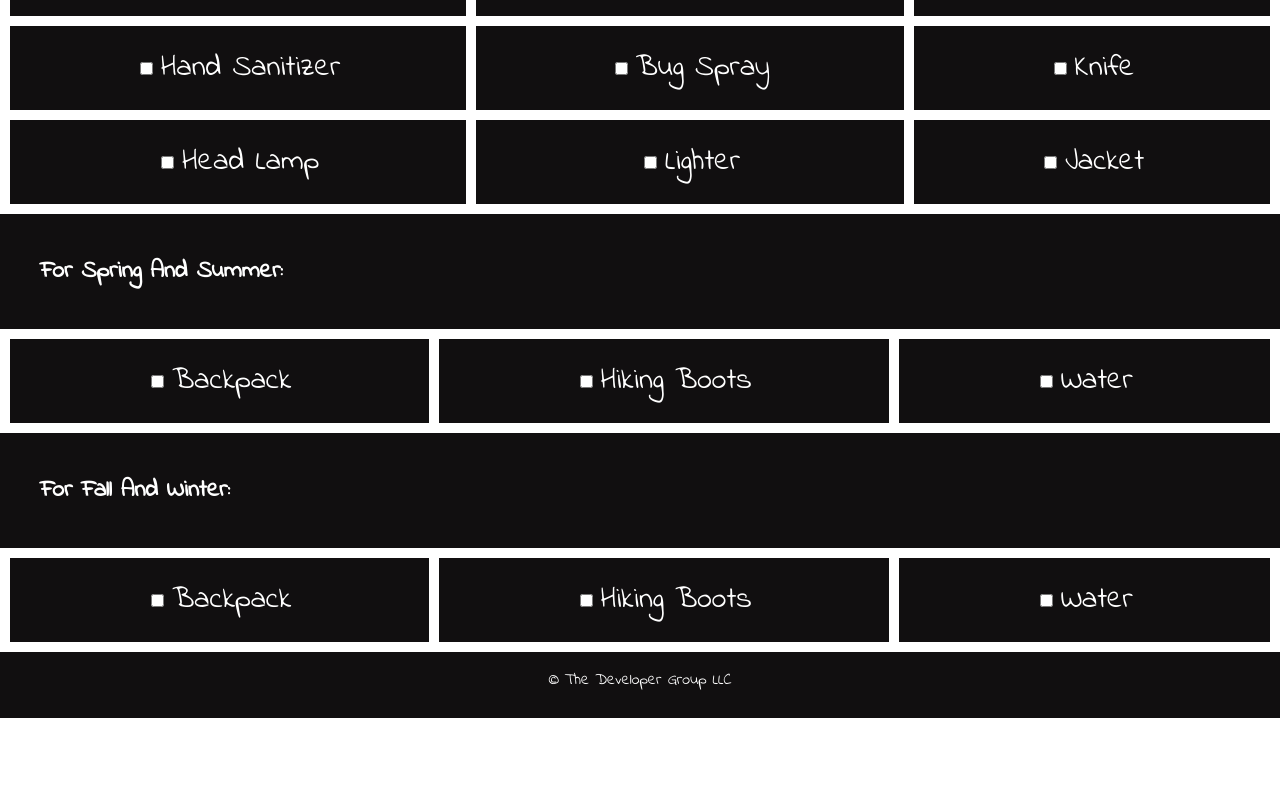
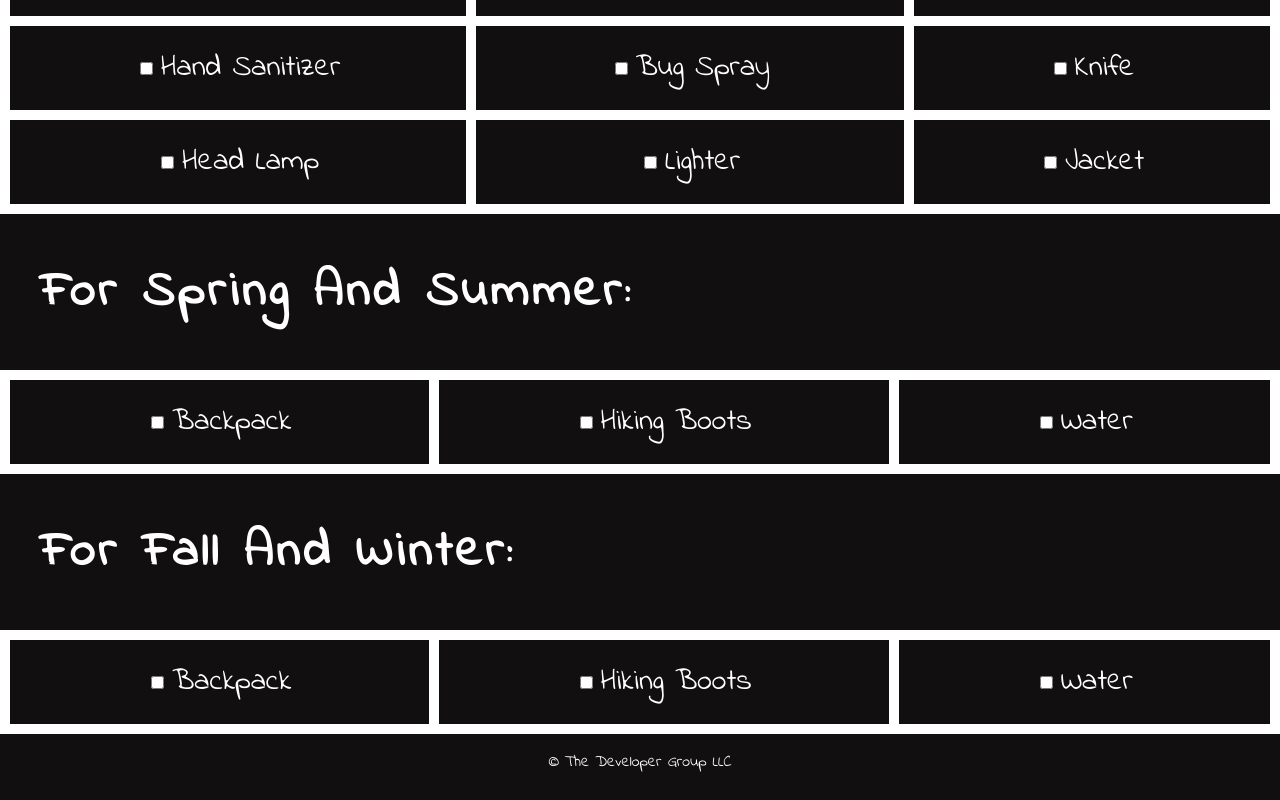
Before and after one commit to burnsgirl/inspiration, a React (Create React App) app: page /hiking in a window 1280 px wide. Shown: the part 1261-2061 px from the top of the page. Before the commit the page ends 1979 px from the top, so only its background shows below. Built offline with nearby package versions, Linux system fonts and the light colour scheme.

Commit message:
fixed jumping href

```diff
--- a/src/Pages/Lists/Hiking/hiking.css
+++ b/src/Pages/Lists/Hiking/hiking.css
@@ -31,6 +31,11 @@
     letter-spacing:4px;
 }
 
+.tips h1 {
+    font-size:50px;
+    letter-spacing:4px;
+}
+
 #tips p {
     font-size:20px;
 }
--- a/src/Pages/Lists/Hiking/hiking.js
+++ b/src/Pages/Lists/Hiking/hiking.js
@@ -87,7 +87,7 @@ function Hiking() {
 
                 </section>
 
-                <section className="listBody" id="springtips">
+                <section className="listBody tips" id="spring">
                     <h1>For Spring And Summer:</h1>
                 </section>
 
@@ -106,7 +106,7 @@ function Hiking() {
                     </div>
                 </section>
 
-                <section className="listBody" id="tips fall">
+                <section className="listBody tips" id="fall">
                     <h1>For Fall And Winter:</h1>
                 </section>
 
--- a/src/Pages/Lists/lists.js
+++ b/src/Pages/Lists/lists.js
@@ -43,7 +43,7 @@ function Lists() {
                     <div class="dropdown">
                         <a class="dropbtn" href="#hiking">Hiking</a>
                         <div class="dropdown-content">
-                            <a href="https://tranquil-ocean-62286.herokuapp.com/hiking#springtips">Spring/Summer</a>
+                            <a href="https://tranquil-ocean-62286.herokuapp.com/hiking#spring">Spring/Summer</a>
                             <a href="https://tranquil-ocean-62286.herokuapp.com/hiking#fall">Fall/Winter</a>
                         </div>
                     </div>
```
